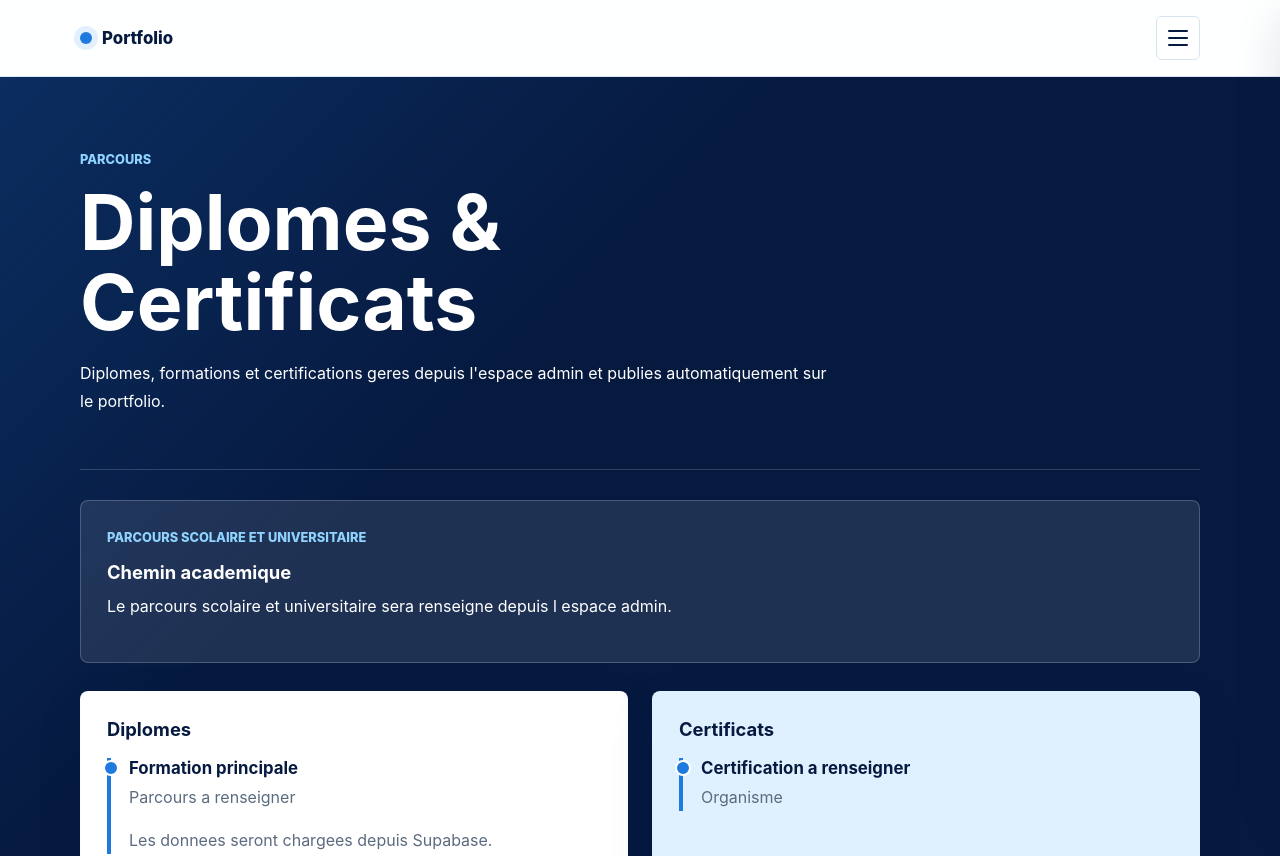
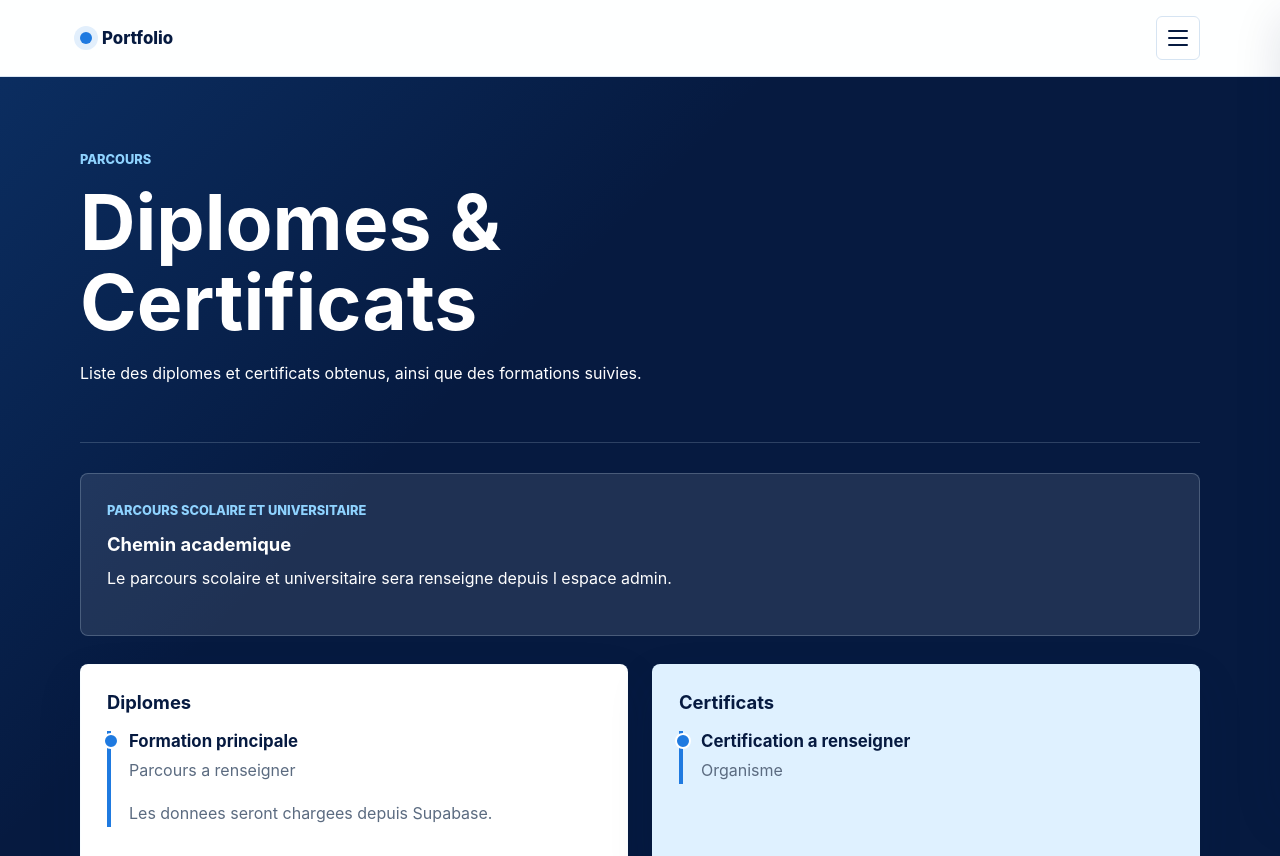
Before and after one commit to mbacke935/portfolio, a React (Vite) app: page /credentials in a window 1280 px wide. Shown: the top 856 px of the page. Built offline with nearby package versions, Linux system fonts and the light colour scheme; no server answers; the database is empty.

Commit message:
Certifs & Diplomes

```diff
--- a/src/pages/Credentials.jsx
+++ b/src/pages/Credentials.jsx
@@ -45,14 +45,13 @@ export default function Credentials() {
           <p className="eyebrow">Parcours</p>
           <h1>Diplomes & Certificats</h1>
           <p>
-            Diplomes, formations et certifications geres depuis l'espace admin
-            et publies automatiquement sur le portfolio.
+            Liste des diplomes et certificats obtenus, ainsi que des formations
+            suivies.
           </p>
         </div>
         {hasFallback && (
           <p className="status-note">
-            Mode demonstration : les donnees reelles apparaitront apres
-            configuration de Supabase.
+            Les données seront bientôt disponibles.
           </p>
         )}
       </div>
```
